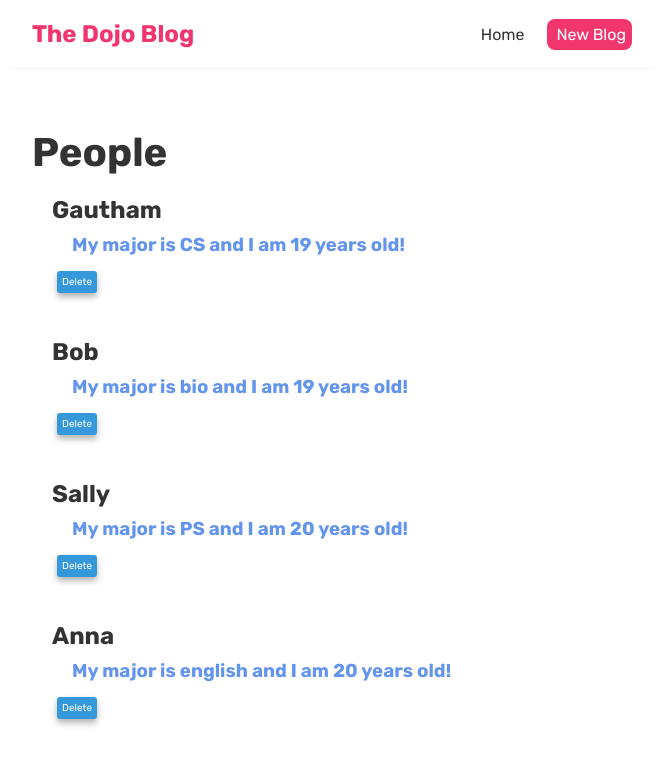
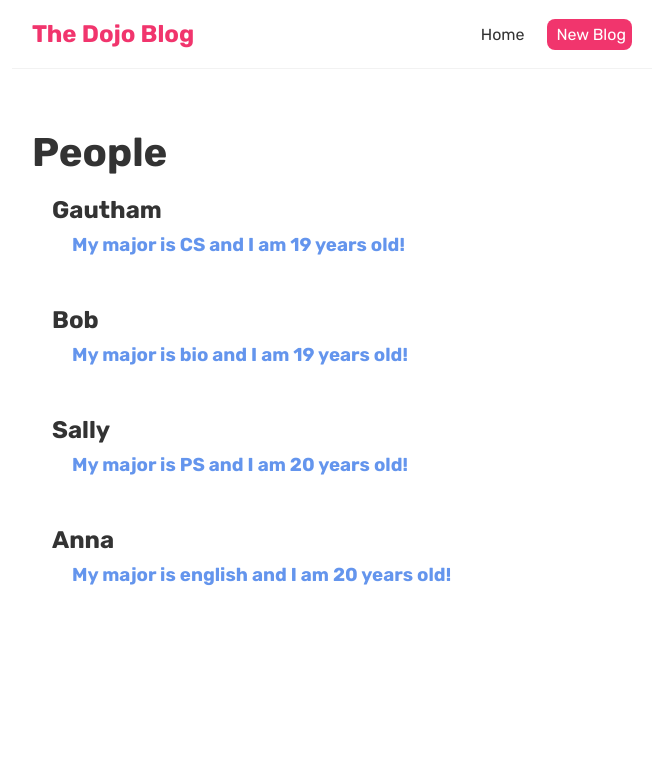
Before and after one commit to Gauthampdn/NetNin, a React (Create React App) app in the folder nn/: page / in a window 1280 px wide. Shown: the top 764 px of the page, without its empty margins (308-971 px from the left). Built offline with nearby package versions, Linux system fonts and the light colour scheme; data requests are answered from the project's data file.

Commit message:
error handling

```diff
--- a/nn/src/Home.js
+++ b/nn/src/Home.js
@@ -7,33 +7,35 @@ const Home = () => {
     //making the initial val = mario
     const[peeps, setPeeps] = useState(null);
     const[loading, setloading] = useState(true);
-
-
-
-    const handleDelete = (id) => {
-        const newPeeps = peeps.filter(individual => individual.id !== id)
-        setPeeps(newPeeps)
-    }
+    const[error, setError] = useState(null);
 
     useEffect(() => {
         fetch("http://localhost:8000/peeps")
             .then( res => {
+                if(!res.ok){
+                    throw Error("couldn't fetch data from source")
+                }
                 return res.json();
             })
             .then(data => {
                 setTimeout(() => {
-                    setPeeps(data)
-                    setloading(false)
-
-
-                }, 500)
+                    setPeeps(data);
+                    setloading(false);
+                    setError(null)
+                }, 500);
+            })
+            .catch(err => {
+                console.log(err.message);
+                setError(err.message)
+                setloading(false)
             })
     }, []);
 
     return (
         <div className="home">
+            {error && <div> {error} </div> }
             {loading && <div> loading... </div>}
-            {peeps && <People peoples = {peeps} hd = {handleDelete}/>}
+            {peeps && <People peoples = {peeps} />}
         </div>
     );
 }
--- a/nn/src/People.js
+++ b/nn/src/People.js
@@ -1,7 +1,6 @@
 const People = (props) => {
 
     const peeps = props.peoples
-    const handleDelete = props.hd
 
     return (
         <div className="People-list">
@@ -10,7 +9,6 @@ const People = (props) => {
                 <div className="p-prev" key={person.id}>
                     <h2>{person.name}</h2>
                     <h3>My major is {person.Major} and I am {person.Age} years old!</h3>
-                    <button className="delBut" onClick={() => handleDelete(person.id)}> Delete </button>
                 </div>
 
             ))}
```
